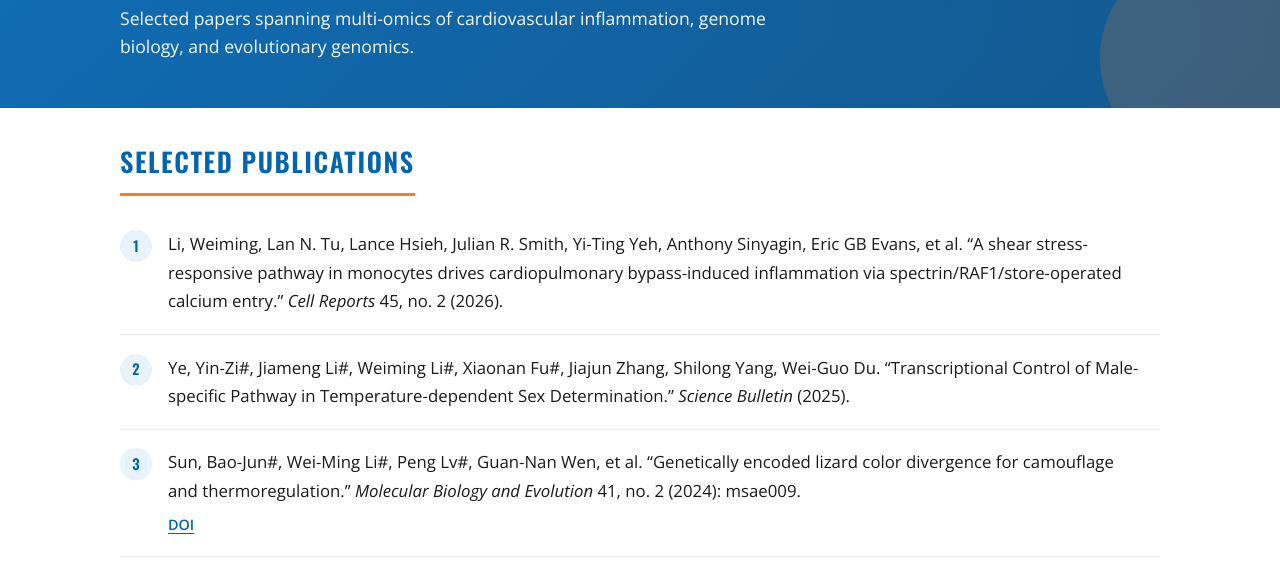
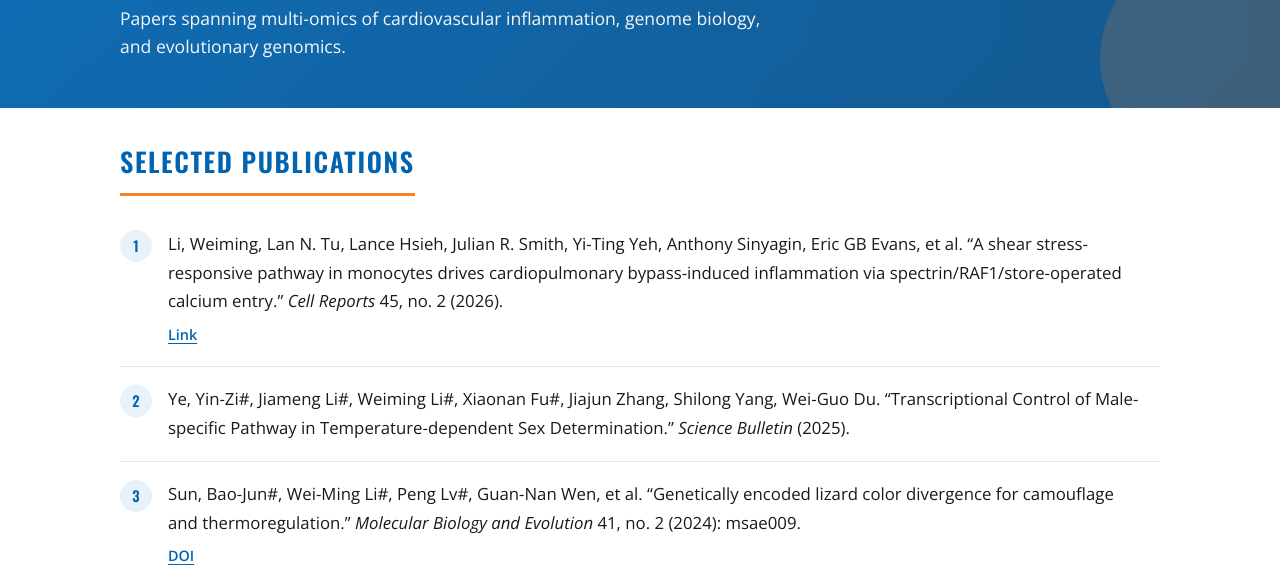
Before and after one commit to Weiming113/li-lab-website, a website built with Vite: page publications.html in a window 1280 px wide. Shown: the part 184-756 px from the top of the page. Built offline with nearby package versions, Linux system fonts and the light colour scheme.

Commit message:
publications.html

```diff
--- a/publications.html
+++ b/publications.html
@@ -18,7 +18,7 @@
       <section class="page-hero" aria-labelledby="hero-title">
         <div class="container">
           <h1 id="hero-title">Publications</h1>
-          <p class="lede">Selected papers spanning multi-omics of cardiovascular inflammation, genome biology, and evolutionary genomics.</p>
+          <p class="lede">Papers spanning multi-omics of cardiovascular inflammation, genome biology, and evolutionary genomics.</p>
         </div>
       </section>
 
@@ -28,6 +28,7 @@
           <ol class="pub-list">
             <li>
               <p class="pub-citation">Li, Weiming, Lan N. Tu, Lance Hsieh, Julian R. Smith, Yi-Ting Yeh, Anthony Sinyagin, Eric GB Evans, et al. “A shear stress-responsive pathway in monocytes drives cardiopulmonary bypass-induced inflammation via spectrin/RAF1/store-operated calcium entry.” <em>Cell Reports</em> 45, no. 2 (2026).</p>
+              <p class="pub-links"><a href="https://www.cell.com/cell-reports/fulltext/S2211-1247(25)01675-4" rel="noopener noreferrer" target="_blank">Link</a></p>
             </li>
             <li>
               <p class="pub-citation">Ye, Yin-Zi#, Jiameng Li#, Weiming Li#, Xiaonan Fu#, Jiajun Zhang, Shilong Yang, Wei-Guo Du. “Transcriptional Control of Male-specific Pathway in Temperature-dependent Sex Determination.” <em>Science Bulletin</em> (2025).</p>
```
